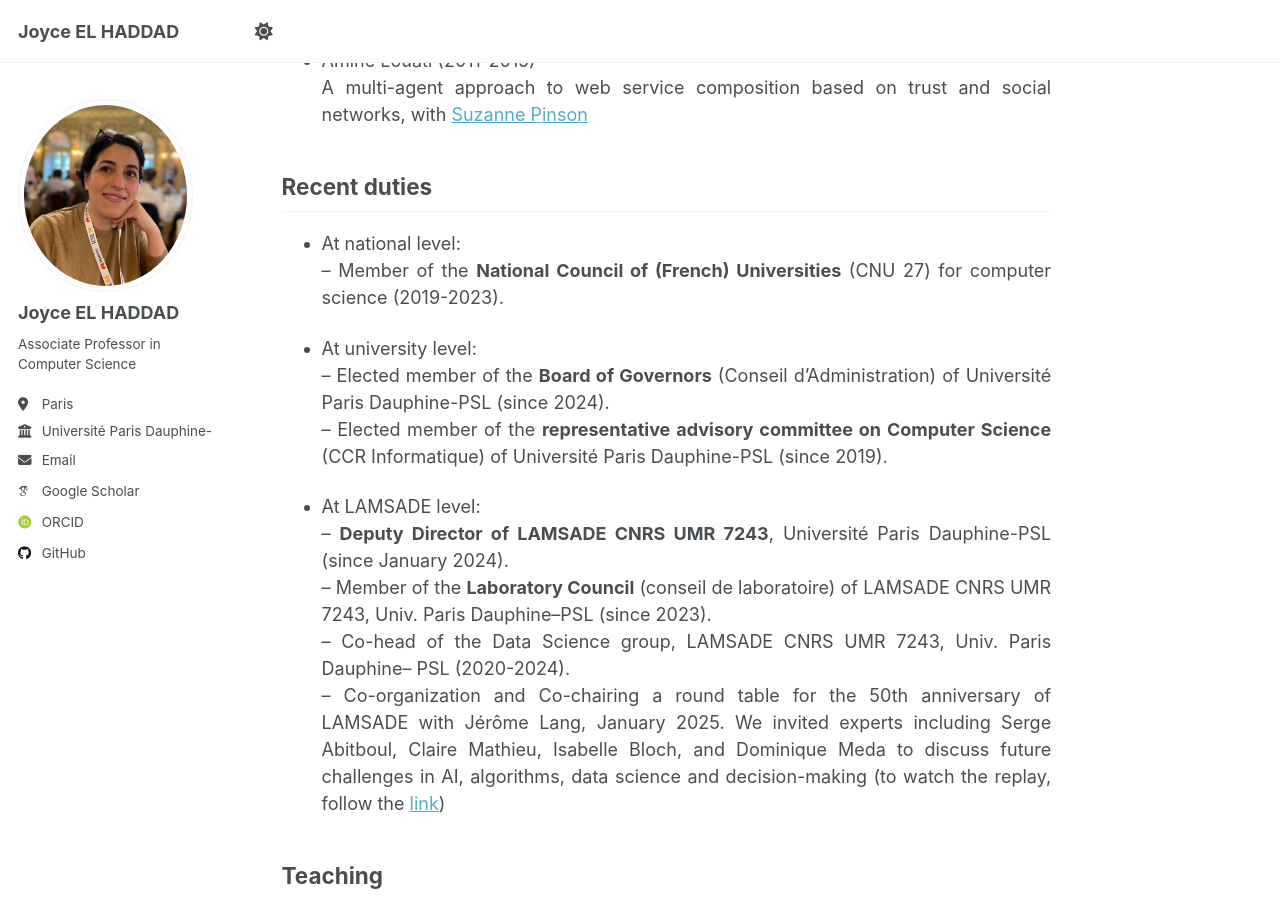
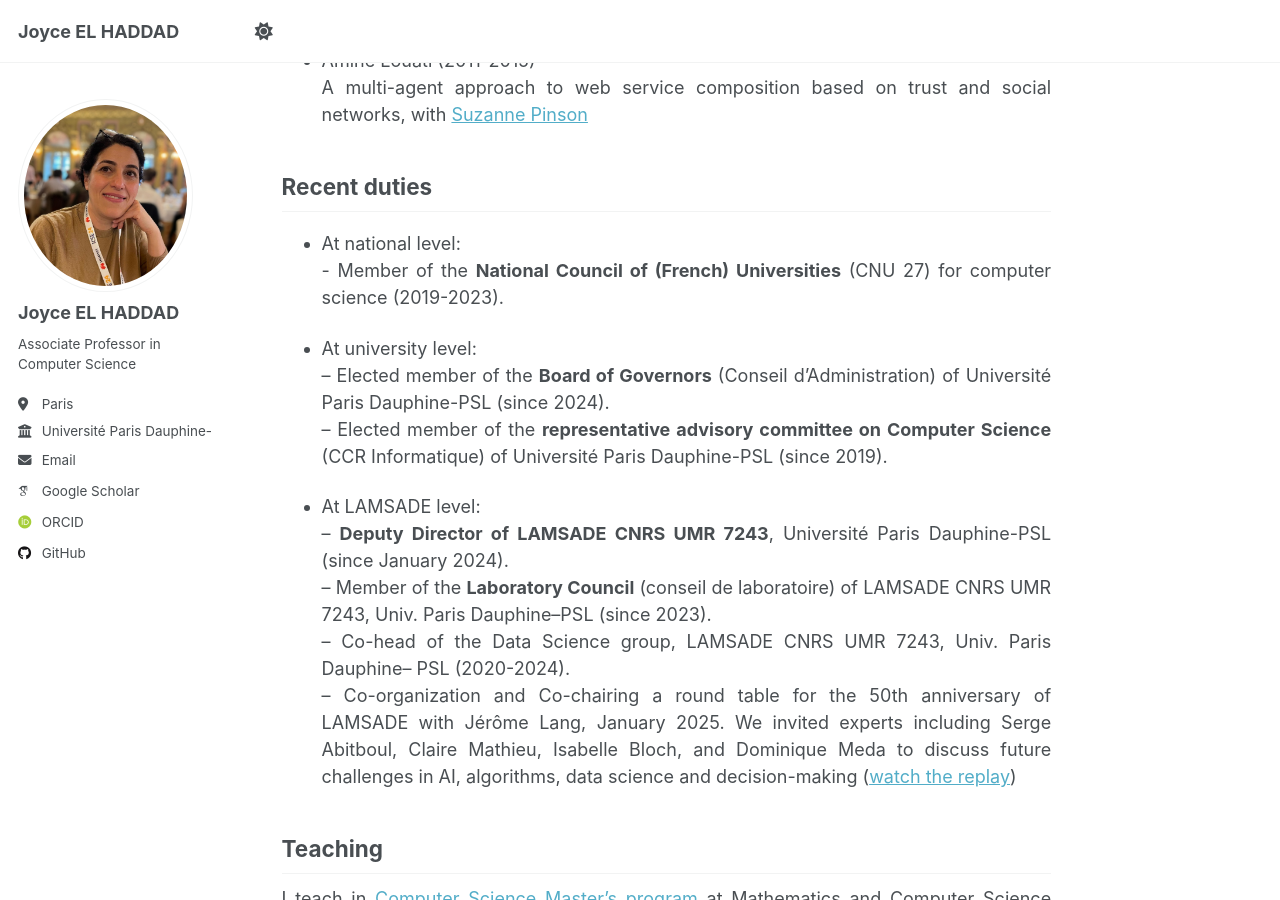
Before and after one commit to joyceelhaddad/joyceelhaddad.github.io, a Jekyll site: the page built from _pages/about.md, in a window 1280 px wide and 900 px high, scrolled down 1191 px. Built offline with Jekyll 4.4.1, drawn with Linux system fonts in a browser that asks for light colours; some web fonts are replaced; a script that is not in the unit is left out.

Commit message:
Update about.md

```diff
--- a/_pages/about.md
+++ b/_pages/about.md
@@ -41,7 +41,7 @@ Supervision of PhD students
 Recent duties
 ------
 - At national level:<br>
-  -- Member of the **National Council of (French) Universities** (CNU 27) for computer science (2019-2023).
+      - Member of the **National Council of (French) Universities** (CNU 27) for computer science (2019-2023).
 
 - At university level:<br>
   -- Elected member of the **Board of Governors** (Conseil d'Administration) of Université Paris Dauphine-PSL (since 2024).<br>
@@ -51,7 +51,7 @@ Recent duties
   -- **Deputy Director of LAMSADE CNRS UMR 7243**, Université Paris Dauphine-PSL (since January 2024).<br>
   -- Member of the **Laboratory Council** (conseil de laboratoire) of LAMSADE CNRS UMR 7243, Univ. Paris Dauphine–PSL (since 2023).<br>
   -- Co-head of the Data Science group, LAMSADE CNRS UMR 7243, Univ. Paris Dauphine– PSL (2020-2024).<br>
-  -- Co-organization and Co-chairing a round table for the 50th anniversary of LAMSADE with Jérôme Lang, January 2025. We invited experts including Serge Abitboul, Claire Mathieu, Isabelle Bloch, and Dominique Meda to discuss future challenges in AI, algorithms, data science and decision-making (to watch the replay, follow the [link](https://www.lamsade.dauphine.fr/fr.html))
+  -- Co-organization and Co-chairing a round table for the 50th anniversary of LAMSADE with Jérôme Lang, January 2025. We invited experts including Serge Abitboul, Claire Mathieu, Isabelle Bloch, and Dominique Meda to discuss future challenges in AI, algorithms, data science and decision-making ([watch the replay](https://www.lamsade.dauphine.fr/fr.html))
 
 Teaching
 ------
```
